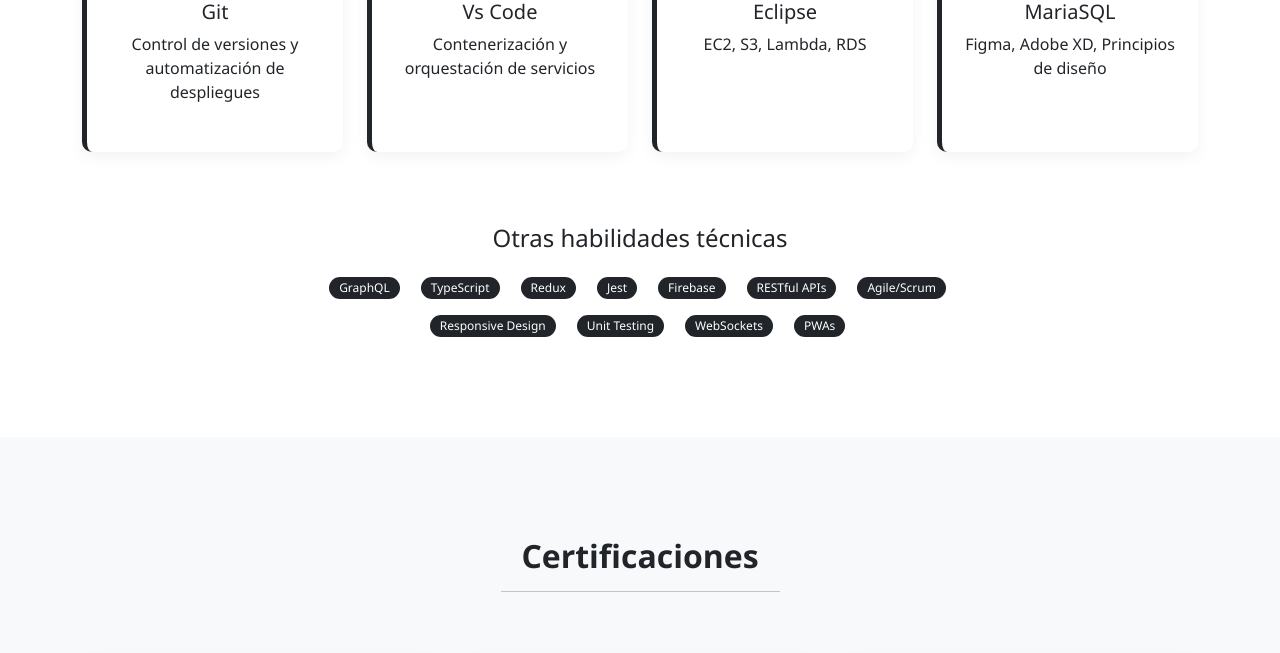
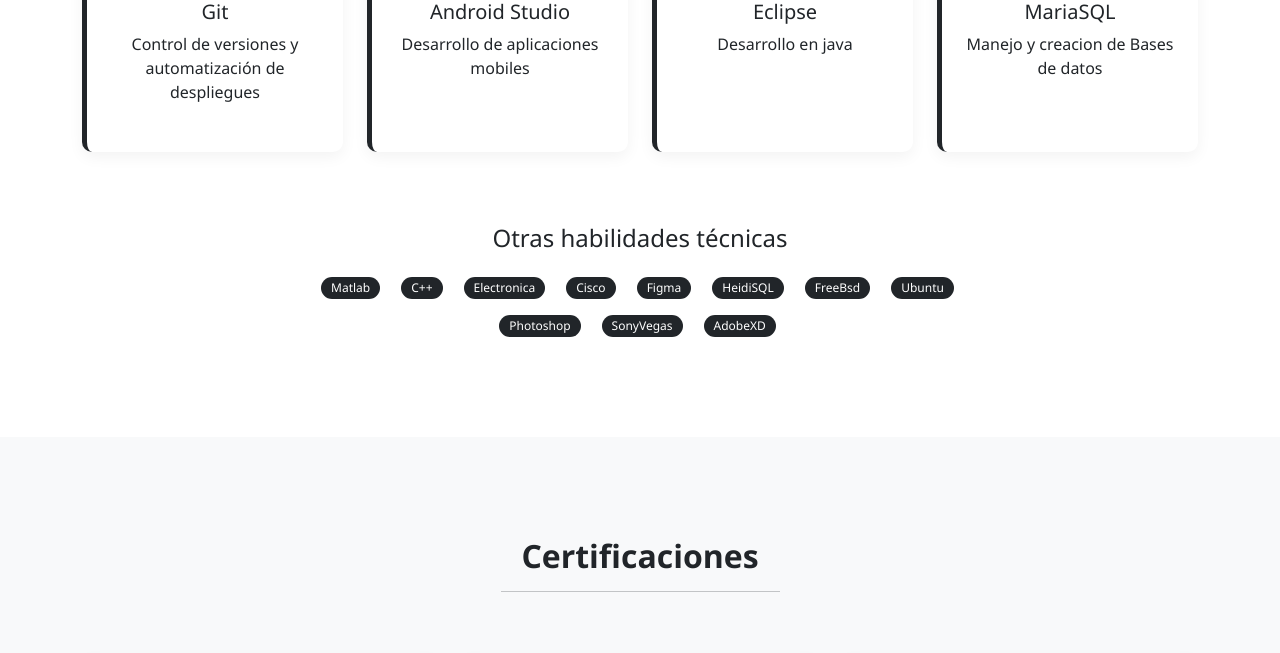
Before and after one commit to ObjectShalvy/ObjectShalvy.github.io, a plain HTML site: page index.html in a window 1280 px wide. Shown: the part 3392-4045 px from the top of the page. Drawn offline with nearby package versions, Linux system fonts and the light colour scheme.

Commit message:
actualizacion final

```diff
--- a/index.html
+++ b/index.html
@@ -3,6 +3,7 @@
 <head>
     <meta charset="UTF-8">
     <meta name="viewport" content="width=device-width, initial-scale=1.0">
+    <link rel="icon" href="Imagenes/icono.png" type="image/x-icon">
     <title>Luengas DevSite</title>
     <link href="https://cdnjs.cloudflare.com/ajax/libs/bootstrap/5.3.0/css/bootstrap.min.css" rel="stylesheet">
     <link href="https://cdnjs.cloudflare.com/ajax/libs/font-awesome/6.4.0/css/all.min.css" rel="stylesheet">
@@ -290,10 +291,10 @@
                 <div class="col-lg-3 col-md-4 col-sm-6 mb-4">
                     <div class="skill-card text-center h-100">
                         <div class="skill-icon">
-                            <img src="https://cdn.simpleicons.org/visualstudiocode/000000" alt="VS Code" width="40">
+                            <img src="https://cdn.simpleicons.org/androidstudio/000000" alt="Android Studio" width="40" height="40">
                         </div>
-                        <h5>Vs Code</h5>
-                        <p class="mb-2">Contenerización y orquestación de servicios</p>
+                        <h5>Android Studio</h5>
+                        <p class="mb-2">Desarrollo de aplicaciones mobiles</p>
                     </div>
                 </div>
                 <div class="col-lg-3 col-md-4 col-sm-6 mb-4">
@@ -302,7 +303,7 @@
                             <img src="https://cdn.simpleicons.org/eclipseide/000000" alt="Eclipse IDE" width="40">
                         </div>
                         <h5>Eclipse</h5>
-                        <p class="mb-2">EC2, S3, Lambda, RDS</p>
+                        <p class="mb-2">Desarrollo en java</p>
                     </div>
                 </div>
                 <div class="col-lg-3 col-md-4 col-sm-6 mb-4">
@@ -311,7 +312,7 @@
                             <img src="https://cdn.simpleicons.org/mariadb/000000" alt="MariaDB" width="40">
                         </div>
                         <h5>MariaSQL</h5>
-                        <p class="mb-2">Figma, Adobe XD, Principios de diseño</p>
+                        <p class="mb-2">Manejo y creacion de Bases de datos</p>
                     </div>
                 </div>
             </div>
@@ -322,17 +323,17 @@
                     <div class="row justify-content-center">
                         <div class="col-md-8">
                             <div class="d-flex flex-wrap justify-content-center gap-3">
-                                <span class="badge bg-dark">GraphQL</span>
-                                <span class="badge bg-dark">TypeScript</span>
-                                <span class="badge bg-dark">Redux</span>
-                                <span class="badge bg-dark">Jest</span>
-                                <span class="badge bg-dark">Firebase</span>
-                                <span class="badge bg-dark">RESTful APIs</span>
-                                <span class="badge bg-dark">Agile/Scrum</span>
-                                <span class="badge bg-dark">Responsive Design</span>
-                                <span class="badge bg-dark">Unit Testing</span>
-                                <span class="badge bg-dark">WebSockets</span>
-                                <span class="badge bg-dark">PWAs</span>
+                                <span class="badge bg-dark">Matlab</span>
+                                <span class="badge bg-dark">C++</span>
+                                <span class="badge bg-dark">Electronica</span>
+                                <span class="badge bg-dark">Cisco</span>
+                                <span class="badge bg-dark">Figma</span>
+                                <span class="badge bg-dark">HeidiSQL</span>
+                                <span class="badge bg-dark">FreeBsd</span>
+                                <span class="badge bg-dark">Ubuntu</span>
+                                <span class="badge bg-dark">Photoshop</span>
+                                <span class="badge bg-dark">SonyVegas</span>
+                                <span class="badge bg-dark">AdobeXD</span>
                             </div>
                         </div>
                     </div>
```
Also changed, not shown: Imagenes/icono.png (added).
